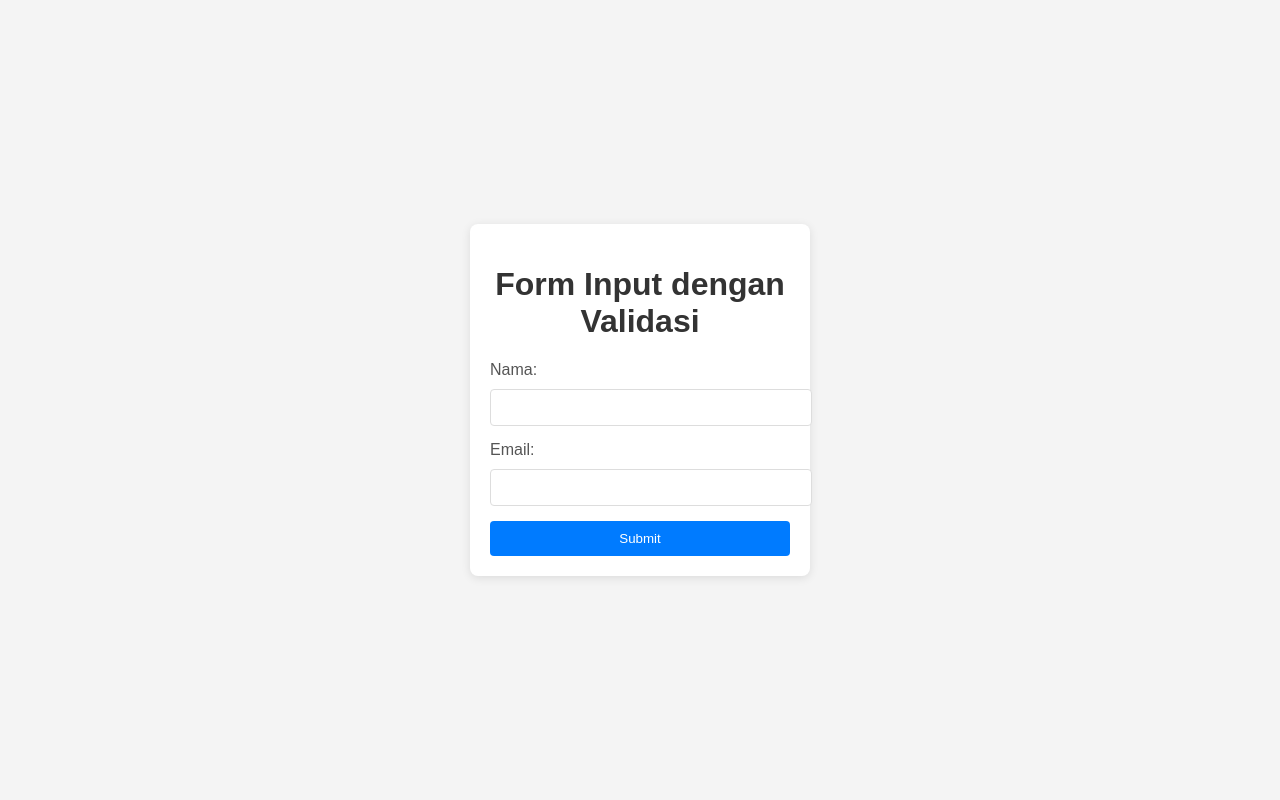
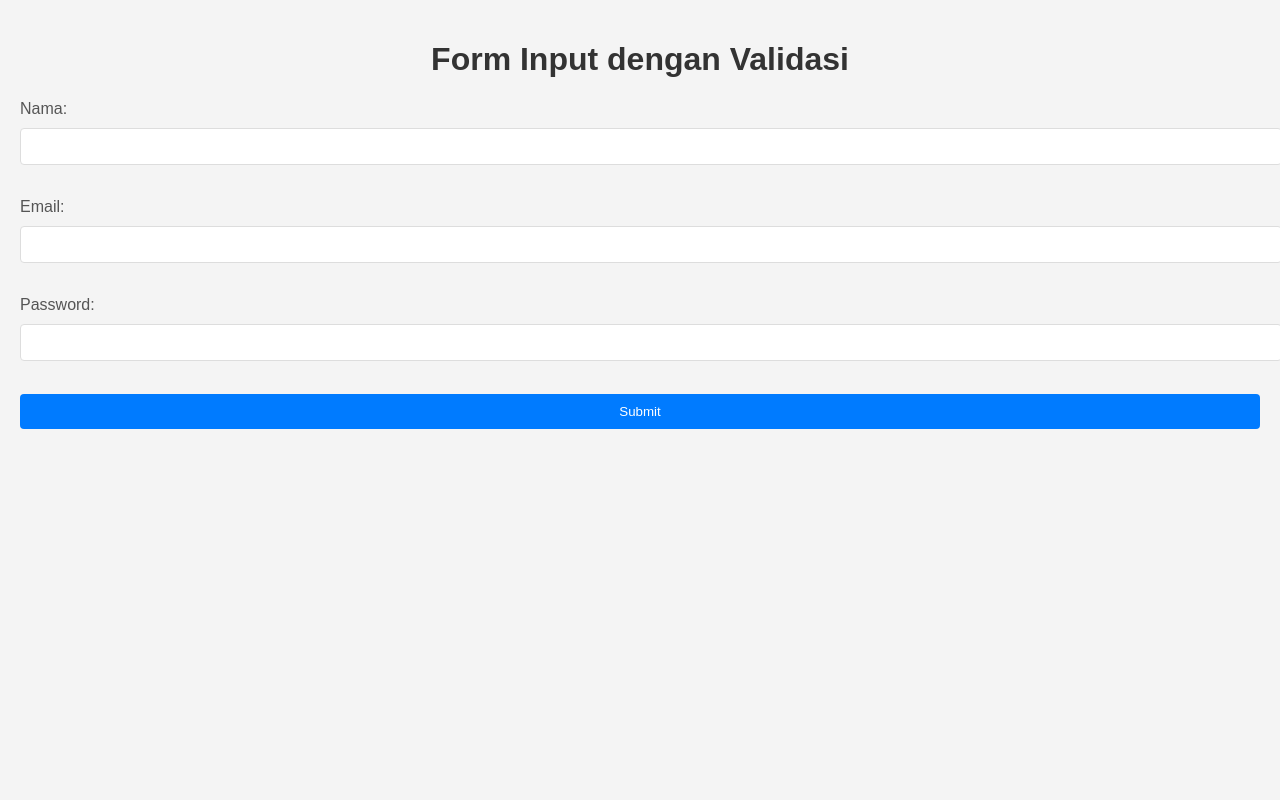
Before and after one commit to Kiki0122/dasarweb, a PHP site: page /form_validation.php in a window 1280 px wide. Run offline with PHP 8.4, Linux system fonts and the light colour scheme.

Commit message:
Practical Section 7 : Form Validation with ajax and Add validation for the password with a minimum of 8 characters using jQuery and PHP

```diff
--- a/JS07_PHP-jQuery/form_validation.php
+++ b/JS07_PHP-jQuery/form_validation.php
@@ -4,24 +4,13 @@
     <meta charset="UTF-8">
     <meta name="viewport" content="width=device-width, initial-scale=1.0">
     <title>Form Input dengan Validasi</title>
+    <script src="https://code.jquery.com/jquery-3.6.0.min.js"></script>
     <style>
         body {
             font-family: Arial, sans-serif;
             background-color: #f4f4f4;
             margin: 0;
-            padding: 0;
-            display: flex;
-            justify-content: center;
-            align-items: center;
-            height: 100vh;
-        }
-
-        .container {
-            background-color: white;
             padding: 20px;
-            border-radius: 8px;
-            box-shadow: 0 2px 10px rgba(0, 0, 0, 0.1);
-            width: 300px;
         }
 
         h1 {
@@ -35,18 +24,13 @@
             color: #555;
         }
 
-        input[type="text"] {
+        input[type="text"],
+        input[type="password"] {
             width: 100%;
             padding: 10px;
             margin: 5px 0 15px 0;
             border: 1px solid #ddd;
             border-radius: 4px;
-            transition: border 0.3s;
-        }
-
-        input[type="text"]:focus {
-            border: 1px solid #007bff;
-            outline: none;
         }
 
         input[type="submit"] {
@@ -57,7 +41,6 @@
             border-radius: 4px;
             cursor: pointer;
             width: 100%;
-            transition: background-color 0.3s;
         }
 
         input[type="submit"]:hover {
@@ -66,61 +49,85 @@
 
         .error {
             color: red;
-            margin: 5px 0;
-            font-size: 14px;
-        }
-
-        .success {
-            color: green;
-            font-size: 16px;
-            margin-top: 10px;
-            text-align: center;
+            margin-top: 5px;
         }
     </style>
 </head>
 <body>
-    <div class="container">
     <h1>Form Input dengan Validasi</h1>
-        <form method="post" action="<?php echo htmlspecialchars($_SERVER["PHP_SELF"]); ?>">
+    <form id="myForm" method="post">
         <label for="nama">Nama:</label>
-            <input type="text" id="nama" name="nama" required>
+        <input type="text" id="nama" name="nama">
+        <span id="nama-error" class="error"></span><br>
 
         <label for="email">Email:</label>
-            <input type="text" id="email" name="email" required>
+        <input type="text" id="email" name="email">
+        <span id="email-error" class="error"></span><br>
+
+        <label for="password">Password:</label>
+        <input type="password" id="password" name="password">
+        <span id="password-error" class="error"></span><br>
 
         <input type="submit" value="Submit">
     </form>
 
-        <?php
-        if ($_SERVER["REQUEST_METHOD"] == "POST") {
-            $nama = trim($_POST["nama"]);
-            $email = trim($_POST["email"]);
-            $errors = array();
+    <div id="result"></div>
 
-            // Validasi Nama
-            if (empty($nama)) {
-                $errors[] = "Nama harus diisi.";
+    <script>
+    $(document).ready(function() {
+        $("#myForm").submit(function(event) {
+            event.preventDefault(); // Prevent default form submission
+
+            var nama = $("#nama").val();
+            var email = $("#email").val();
+            var password = $("#password").val();
+            var valid = true;
+
+            // Reset error messages
+            $("#nama-error").text("");
+            $("#email-error").text("");
+            $("#password-error").text("");
+
+            // Validate Nama
+            if (nama === "") {
+                $("#nama-error").text("Nama harus diisi.");
+                valid = false;
             }
 
-            // Validasi Email
-            if (empty($email)) {
-                $errors[] = "Email harus diisi.";
-            } elseif (!filter_var($email, FILTER_VALIDATE_EMAIL)) {
-                $errors[] = "Format email tidak valid.";
+            // Validate Email
+            if (email === "") {
+                $("#email-error").text("Email harus diisi.");
+                valid = false;
+            } else if (!validateEmail(email)) {
+                $("#email-error").text("Format email tidak valid.");
+                valid = false;
             }
 
-            // Jika ada kesalahan validasi
-            if (!empty($errors)) {
-                foreach ($errors as $error) {
-                    echo "<div class='error'>$error</div>";
+            // Validate Password
+            if (password.length < 8) {
+                $("#password-error").text("Password harus terdiri dari minimal 8 karakter.");
+                valid = false;
             }
-            } else {
-                // Lanjutkan dengan pemrosesan data jika semua validasi berhasil
-                // Misalnya, menyimpan data ke database atau mengirim email
-                echo "<div class='success'>Data berhasil dikirim: Nama = $nama, Email = $email</div>";
+
+            // If all validations pass, submit the form via AJAX
+            if (valid) {
+                $.ajax({
+                    url: "proses_validasi.php",
+                    type: "POST",
+                    data: {nama: nama, email: email, password: password},
+                    success: function(response) {
+                        $("#result").html(response);
                     }
+                });
             }
-        ?>
-    </div>
+        });
+
+        // Function to validate email format
+        function validateEmail(email) {
+            var re = /^[^\s@]+@[^\s@]+\.[^\s@]+$/;
+            return re.test(String(email).toLowerCase());
+        }
+    });
+    </script>
 </body>
 </html>
```
Also changed, not shown: JS07_PHP-jQuery/proses_validasi.php (added, +38 -0 lines). Lines whose indentation alone changed are shown as unchanged.
